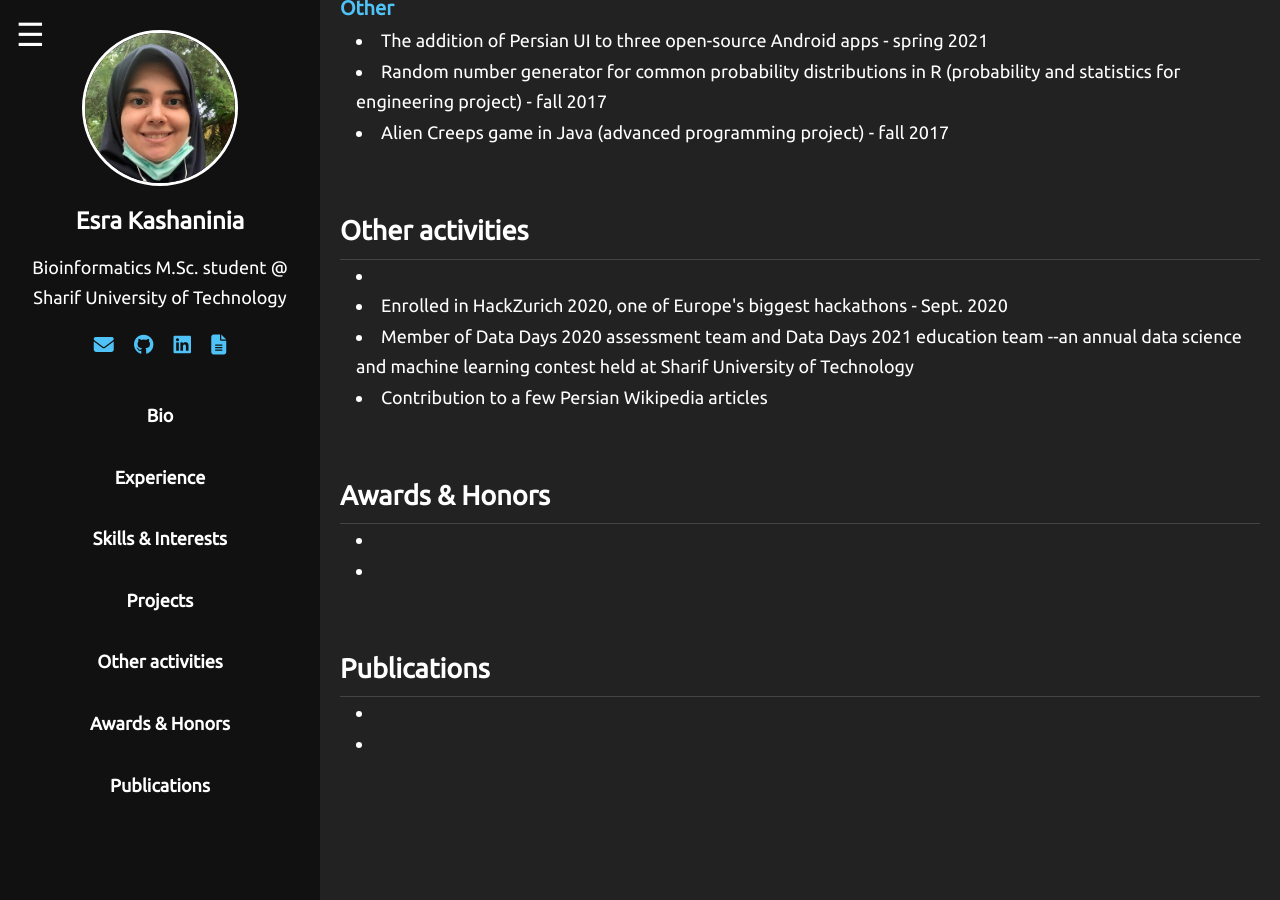
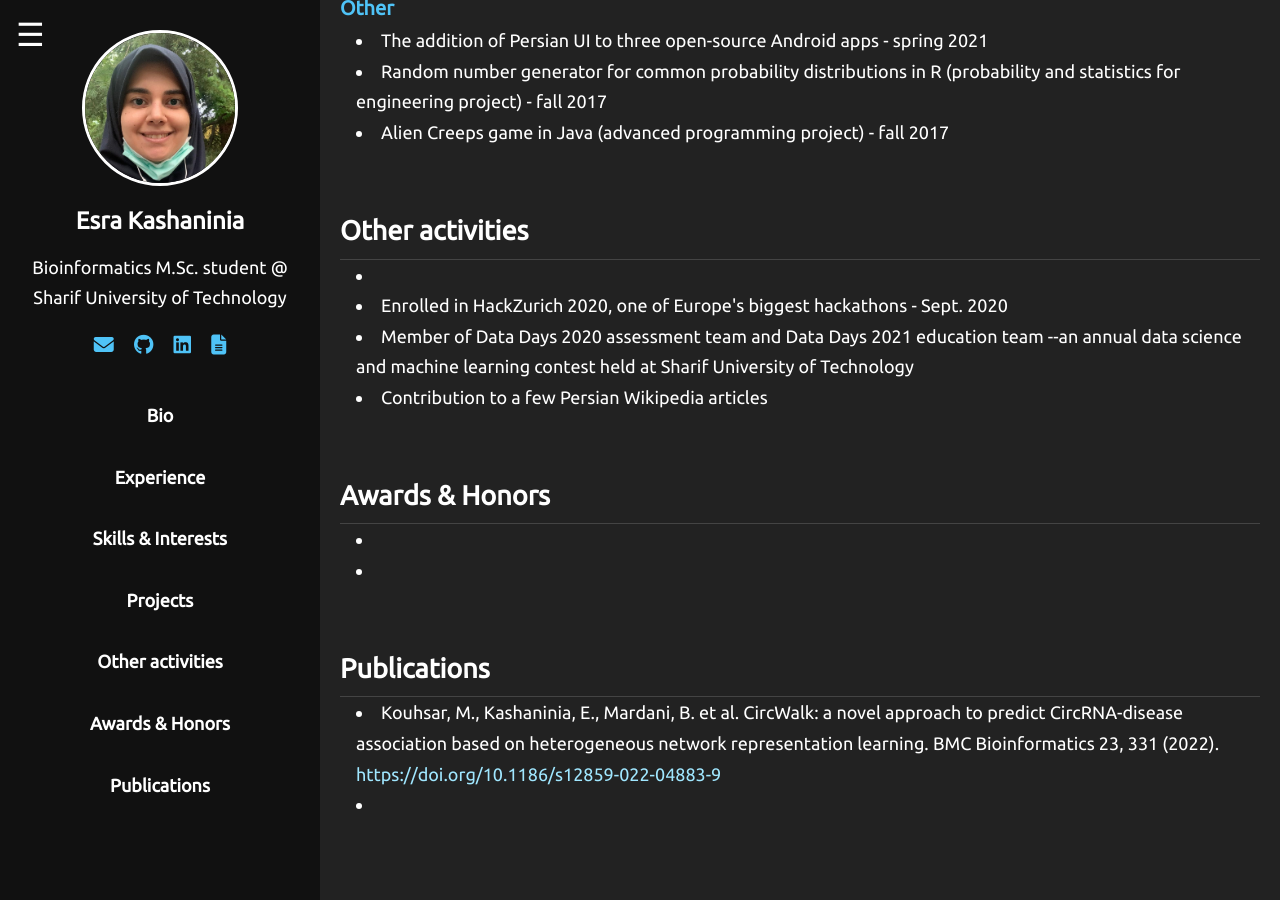
Before and after one commit to Esra-K/Esra-K.github.io, a Jekyll site: the page built from index.md, in a window 1280 px wide and 900 px high, scrolled down 1646 px. Built offline with Jekyll 4.4.1, drawn with Linux system fonts in a browser that asks for light colours.

Commit message:
added publications

```diff
--- a/index.md
+++ b/index.md
@@ -92,7 +92,7 @@ layout: default
   <section id="publications">
   <h2> Publications </h2>
   <ul>
-  <li>
+  <li> Kouhsar, M., Kashaninia, E., Mardani, B. et al. CircWalk: a novel approach to predict CircRNA-disease association based on heterogeneous network representation learning. BMC Bioinformatics 23, 331 (2022). <a href="https://doi.org/10.1186/s12859-022-04883-9">https://doi.org/10.1186/s12859-022-04883-9</a>
   </li>
   <li>
   </li>
```
